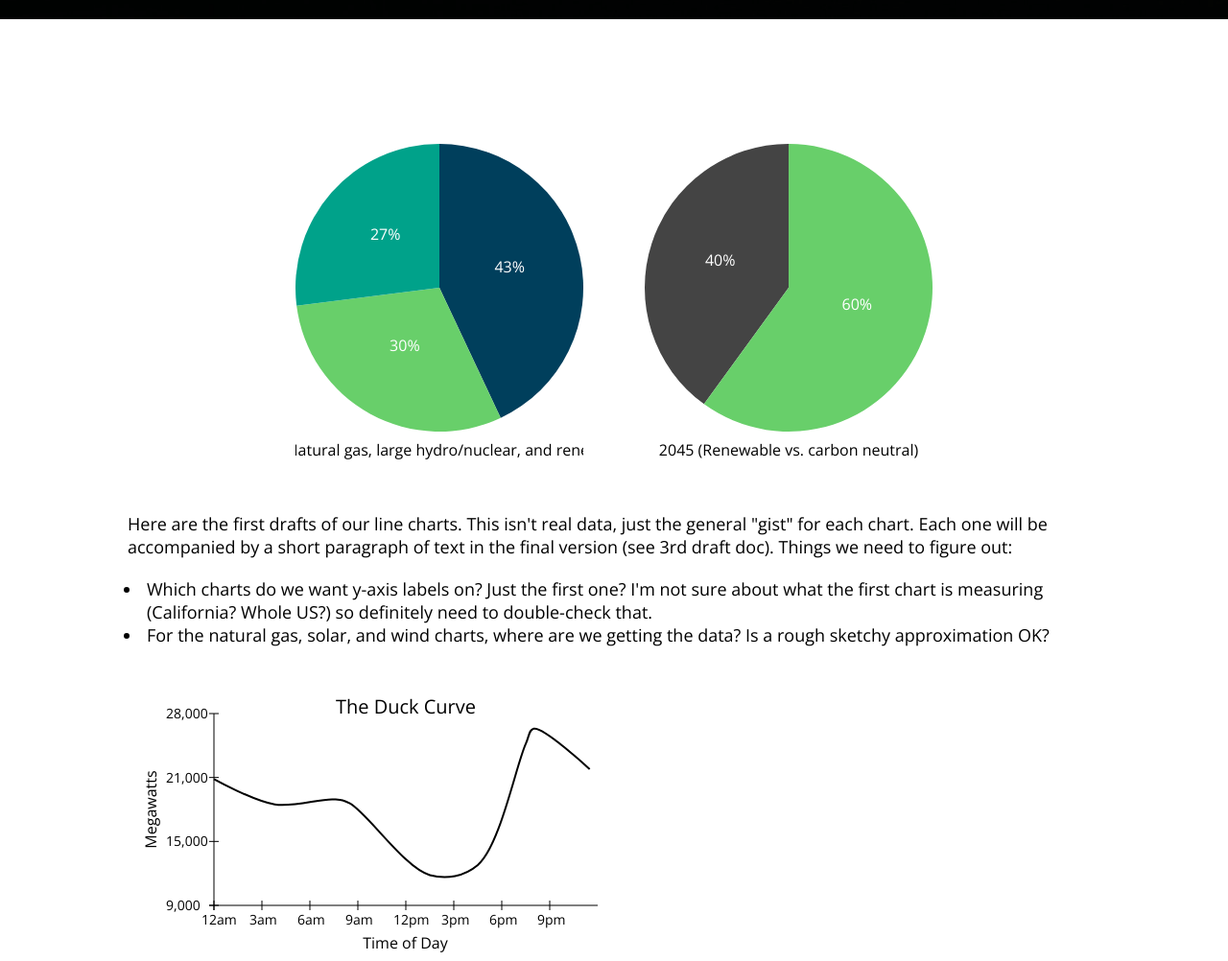
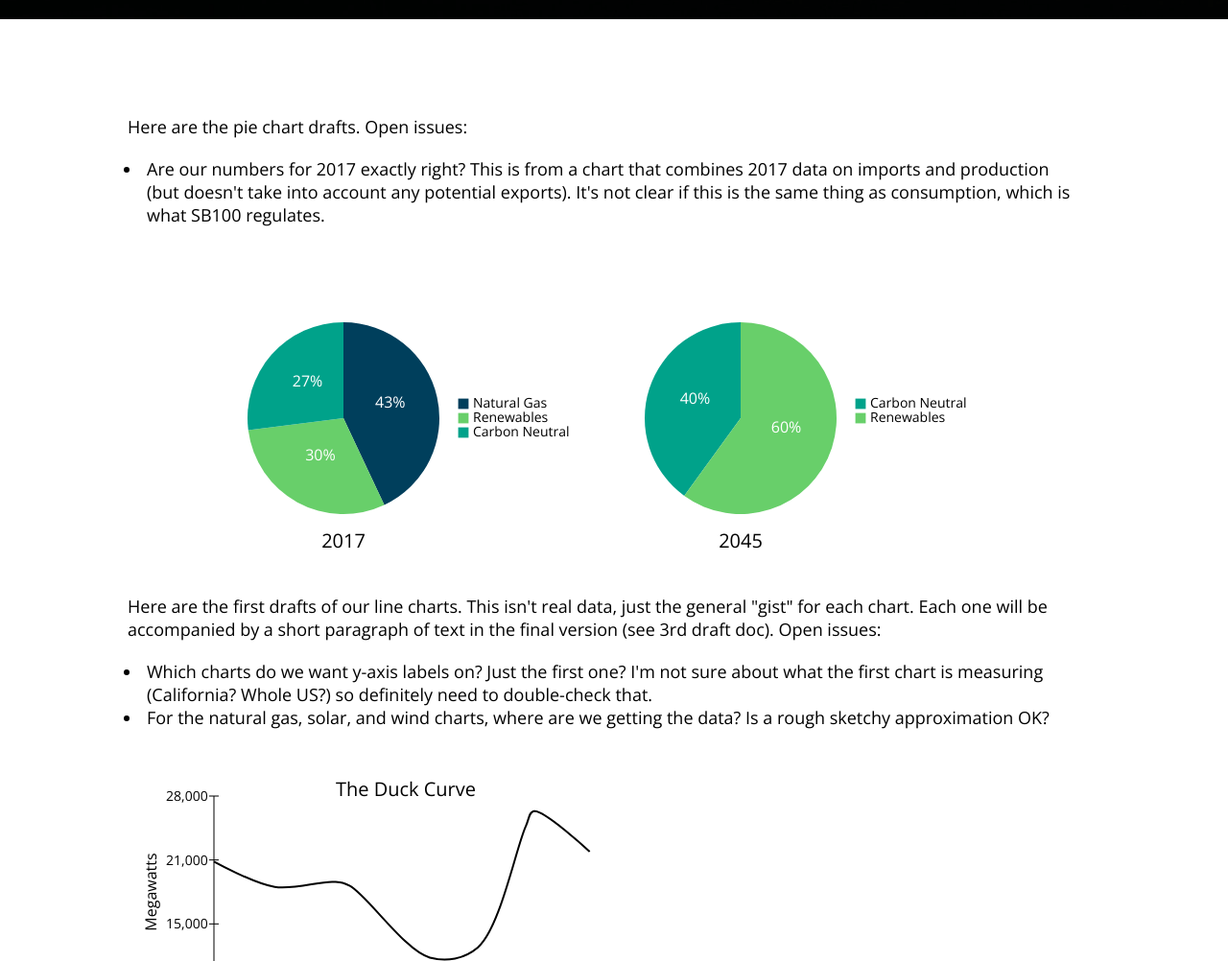
Before and after one commit to ssquires/seedinsights-ca-grid-article, a website: page public/index.html in a window 1280 px wide. Shown: the part 780-1782 px from the top of the page at 96% size. Drawn offline with nearby package versions, Linux system fonts and the light colour scheme; files whose address does not match are found by name; a web font is replaced by a local one.

Commit message:
added legends to pie charts and noted open issues for all visualizations

```diff
--- a/public/index.html
+++ b/public/index.html
@@ -20,16 +20,23 @@
     </div>
 </div>
 <div class="panel">
+  <p>Here are the pie chart drafts. Open issues:
+  </p>
+  <ul>
+    <li>Are our numbers for 2017 exactly right? This is from a chart that
+      combines 2017 data on imports and production (but doesn't take into
+      account any potential exports). It's not clear if this is the same thing
+      as consumption, which is what SB100 regulates.</li>
+  </ul>
   <div id='pies'>
-    <svg id='pie-present' width='300' height='350'>
+    <svg id='pie-present' width='350' height='300'>
     </svg>
-    <svg id='pie-future' width='300' height='350'>
+    <svg id='pie-future' width='350' height='300'>
     </svg>
   </div>
   <p>Here are the first drafts of our line charts. This isn't real data, just
     the general "gist" for each chart. Each one will be accompanied by a short
-    paragraph of text in the final version (see 3rd draft doc). Things we need
-    to figure out:
+    paragraph of text in the final version (see 3rd draft doc). Open issues:
   </p>
   <ul>
     <li>Which charts do we want y-axis labels on? Just the first one? I'm not
@@ -49,12 +56,17 @@
     </div>
   </div>
 
-  <p>Second round of pie charts and added map interactivity.</p>
-  <p>Hover over a node on the map to highlight all nodes of that class.</p>
-  <p>Something to think about: do we want 1 or 2 useful pieces of information
-    to also pop up for each class? Like displaying what percentage of overall
-    energy output that class makes up, or highlighting a couple of the largest
-    power plants?</p>
+
+  <p>Draft of map with 2017 data. Hover over a node to highlight everything of
+    that class. Open issues: </p>
+    <ul>
+      <li>What else do we want to pop up when a class is "highlighted"? Extra
+      information about that class of node?</li>
+      <li>What other data/numbers do we want to display all the time? Not sure
+      what would be useful. Percentage of production for each class? Also...
+      is it weird that this is "production" once again, when what SB100 regulates
+      is consumption?</li>
+    </ul>
   <svg id='map' x='0' y='0' width='500' height='500' viewBox='-10 -15 300 300'>
 
   </svg>
--- a/public/js/article.js
+++ b/public/js/article.js
@@ -1,21 +1,21 @@
 const pieColorsNow = ['#003F5C', '#68CF6A', '#00A28A'];
-const pieColorsFuture = ['#444444', '#68CF6A'];
+const pieColorsFuture = ['#00A28A', '#68CF6A'];
 
 const presentDayData = [
   {'label': 'Natural Gas', 'value': 43},
-  {'label': 'Solar, Wind, and Other Renewables', 'value': 30},
-  {'label': 'Large Hydro and Nuclear', 'value': 27}
+  {'label': 'Renewables', 'value': 30},
+  {'label': 'Carbon Neutral', 'value': 27}
 ];
 
 const futureData = [
   {'label': 'Carbon Neutral', 'value': 40},
-  {'label': 'Renewable', 'value': 60}
+  {'label': 'Renewables', 'value': 60}
 ];
 
 $(document).ready(function() {
   drawMaps();
-  makePieChart('#pie-present', presentDayData, pieColorsNow, '2017 (Natural gas, large hydro/nuclear, and renewable)');
-  makePieChart('#pie-future', futureData, pieColorsFuture, '2045 (Renewable vs. carbon neutral)');
+  makePieChart('#pie-present', presentDayData, pieColorsNow, '2017');
+  makePieChart('#pie-future', futureData, pieColorsFuture, '2045');
   makeLineChart('#duck-curve',
                 'The Duck Curve',
                 [duckData],
--- a/public/js/pie-charts.js
+++ b/public/js/pie-charts.js
@@ -2,10 +2,11 @@
 
 
 
-function makePieChart(svgID, data, pieColors, caption) {
-  let container = d3.select(svgID).append('svg').data([data]).append('g').attr('transform', 'translate(' + 150 + ',' + 150 + ')');
+function makePieChart(svgID, data, pieColors, caption, labelAdjust=0) {
+  let container = d3.select(svgID).append('svg').data([data]).append('g').attr('transform', 'translate(' + 100 + ',' + 150 + ')');
   let pie = d3.pie().value(function(d) { return d.value; });
-  let arc = d3.arc().innerRadius(0).outerRadius(150);
+  let arc = d3.arc().innerRadius(0).outerRadius(100);
+  let outerArc = d3.arc().innerRadius(130 + labelAdjust).outerRadius(150);
 
   let slices = container.selectAll('slice')
     .data(pie).enter()
@@ -17,19 +18,41 @@ function makePieChart(svgID, data, pieColors, caption) {
 
   slices.append('text')
       .attr('transform', function(d){
-          d.innerRadius = 100;
-          d.outerRadius = 150;
           return 'translate(' + arc.centroid(d) + ')';}
       )
       .attr('class', 'pie-label')
       .attr('text-anchor', 'middle')
-      .text( function(d, i) {return data[i].value + '%';});
+      .text( function(d, i) { return data[i].value + '%'; });
+
 
   container.append('text')
     .attr('x', 0)
-    .attr('y', 175)
-    .attr('width', 300)
+    .attr('y', 135)
+    .attr('width', 200)
     .attr('text-anchor', 'middle')
     .attr('class', 'pie-caption')
+    .attr('font-size', 20)
     .text(caption);
+
+    // Make legend
+    let x = 120;
+    let y = -20;
+    for (let i = 0; i < data.length; i++) {
+			container.append('rect')
+				.attr('fill', pieColors[i])
+				.attr('stroke', pieColors[i])
+				.attr('stroke-width', 0.8)
+				.attr('width', 10)
+				.attr('height', 10)
+				.attr('x', x)
+				.attr('y', y);
+
+  		container.append('text')
+  			.html(data[i].label)
+  			.attr('x', x + 15)
+  			.attr('y', y + 9)
+  			.attr('font-size', 14)
+  			.attr('font-family', 'Open Sans');
+  			y += 15;
+  	}
 }
```
